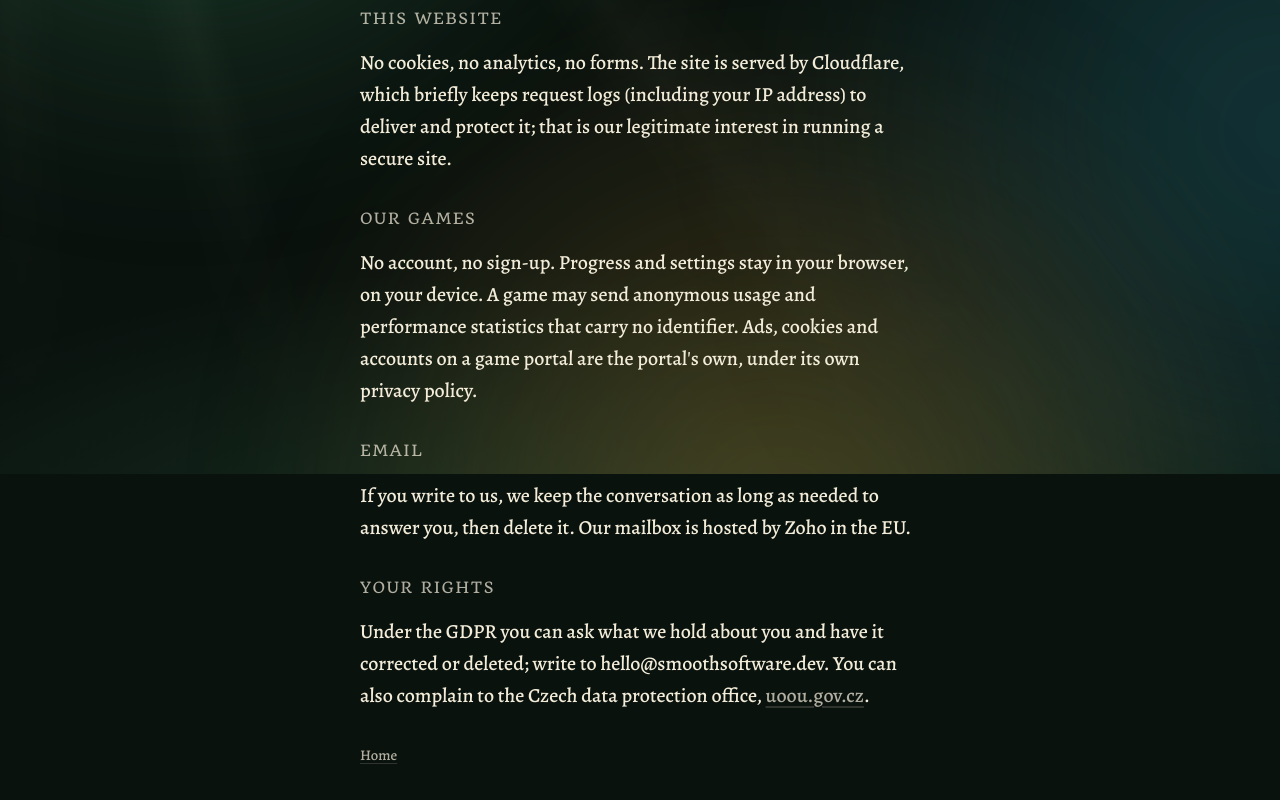
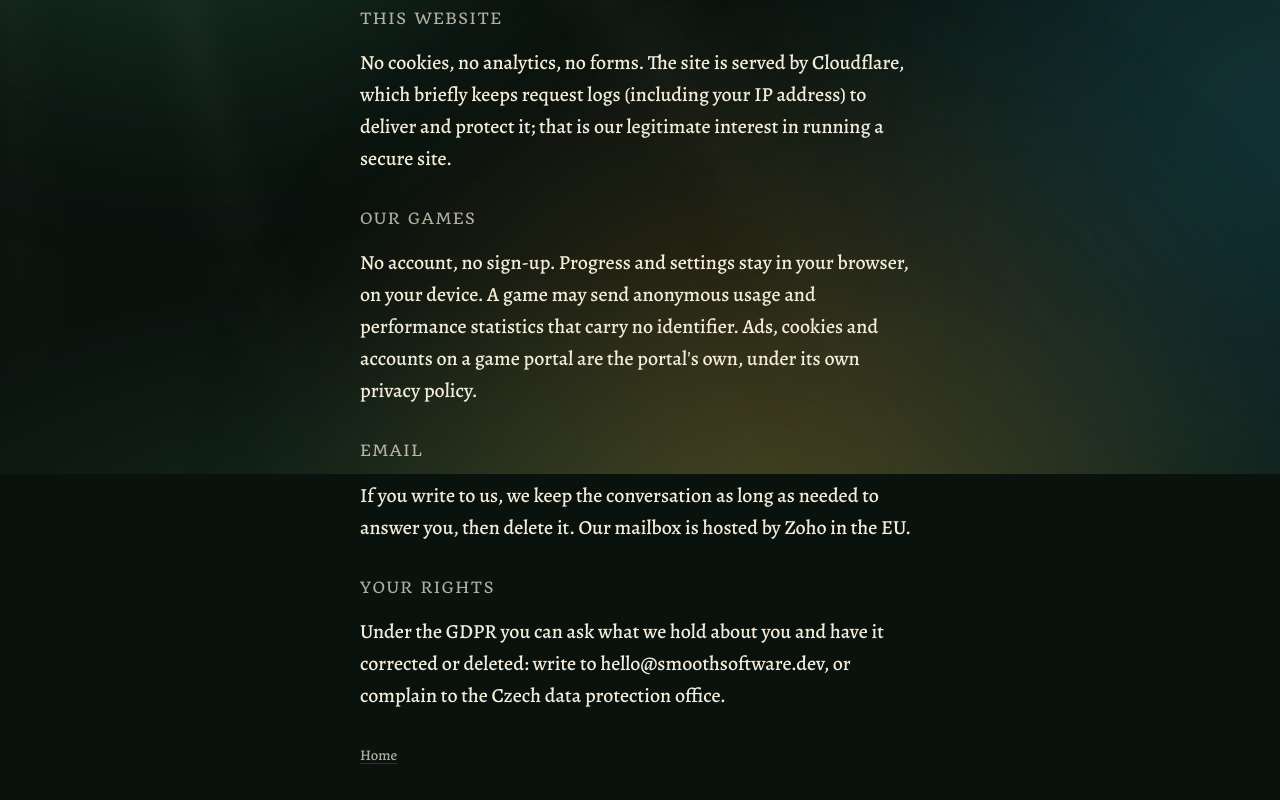
Before and after one commit to phoenixcz/smoothsoftware.dev, a website: page public/privacy.html in a window 1280 px wide. Shown: the part 326-1126 px from the top of the page. Drawn offline with Linux system fonts and the light colour scheme.

Commit message:
Privacy: complaint right in eight words, no link
Co-Authored-By: Claude Fable 5.1 <noreply@anthropic.com>

```diff
--- a/public/privacy.html
+++ b/public/privacy.html
@@ -76,9 +76,8 @@
         <h2>Your rights</h2>
         <p>
           Under the GDPR you can ask what we hold about you and have it
-          corrected or deleted; write to hello@smoothsoftware.dev. You can
-          also complain to the Czech data protection office,
-          <a href="https://uoou.gov.cz/">uoou.gov.cz</a>.
+          corrected or deleted: write to hello@smoothsoftware.dev, or
+          complain to the Czech data protection office.
         </p>
       </section>
 
```
